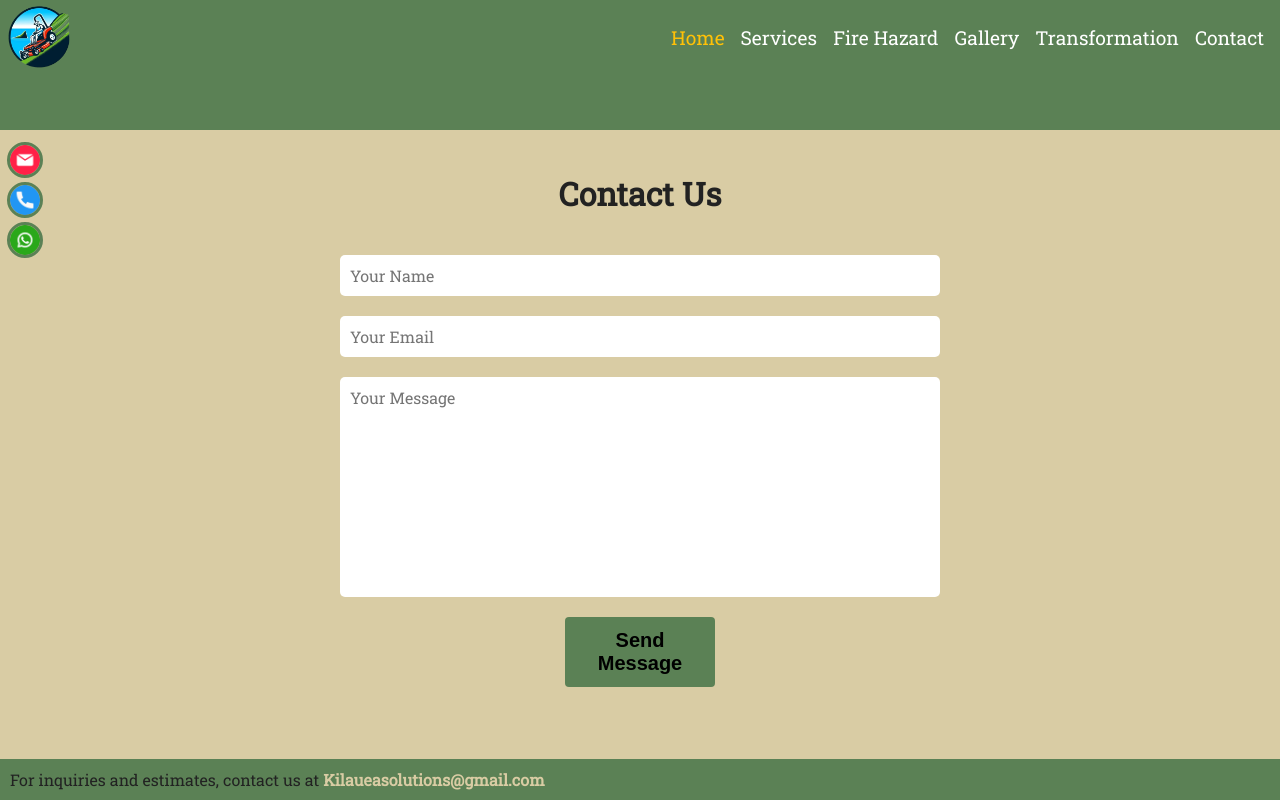
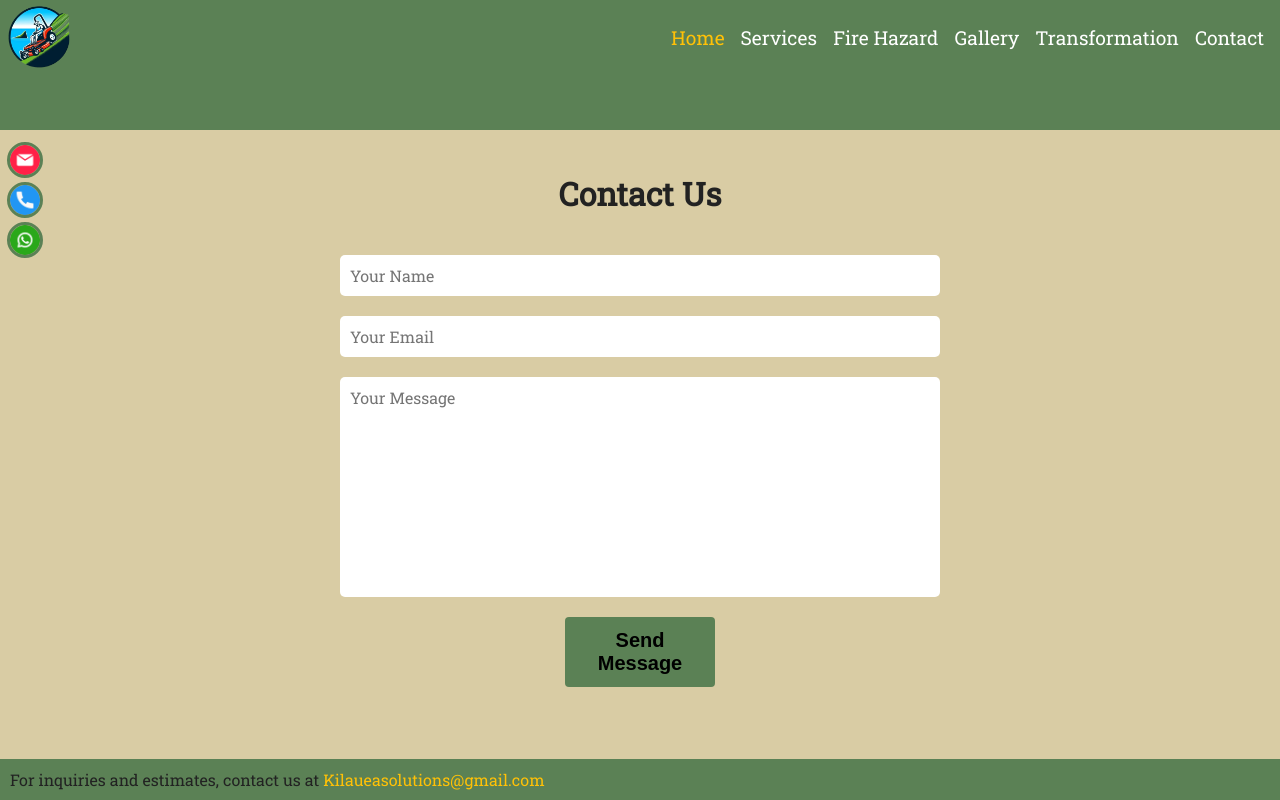
Before and after one commit to gefenbar/kilauea-slope-mowing-website, a React (Create React App) app: page / in a window 1280 px wide. In both pictures the pointer is over the link "Kilaueasolutions@gmail.com". Shown: the part 3696-4496 px from the top of the page. Built offline with nearby package versions, Linux system fonts and the light colour scheme; no server answers.

Commit message:
NEW VERSION - TEST - 2

```diff
--- a/src/App.css
+++ b/src/App.css
@@ -426,7 +426,8 @@ section {
   transition: font-weight 0.3s ease;
 }
 .contact-info a:hover {
-  font-weight: bold;
+  /* font-weight: bold; */
+  color: #ffc107;
 }
 
 #submit_message {
```
